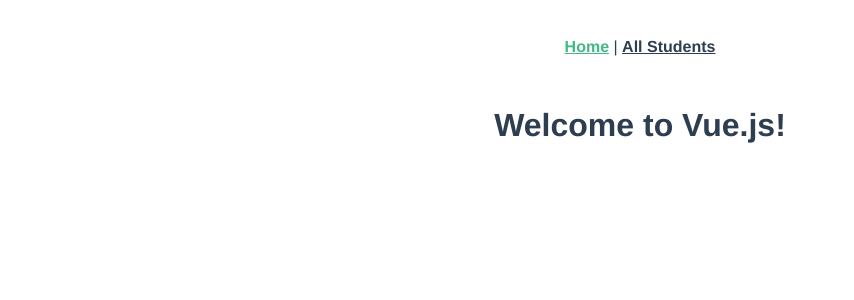
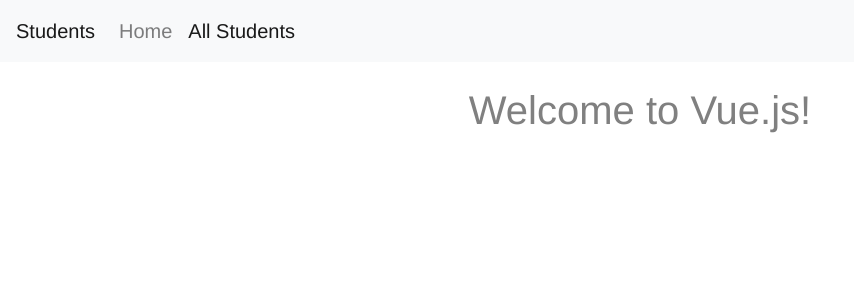
Before and after one commit to twhitelow1/community-resume-app, a Vue app: page / in a window 1280 px wide. Shown: the top 300 px of the page, without its empty margins (0-854 px from the left). Built offline with nearby package versions, Linux system fonts and the light colour scheme.

Commit message:
style index page

```diff
--- a/public/index.html
+++ b/public/index.html
@@ -4,6 +4,7 @@
     <meta charset="utf-8">
     <meta http-equiv="X-UA-Compatible" content="IE=edge">
     <meta name="viewport" content="width=device-width,initial-scale=1.0">
+    <link rel="stylesheet" href="https://cdn.jsdelivr.net/npm/bootstrap@4.5.3/dist/css/bootstrap.min.css" integrity="sha384-TX8t27EcRE3e/ihU7zmQxVncDAy5uIKz4rEkgIXeMed4M0jlfIDPvg6uqKI2xXr2" crossorigin="anonymous">
     <link rel="icon" href="<%= BASE_URL %>favicon.ico">
     <title><%= htmlWebpackPlugin.options.title %></title>
   </head>
--- a/src/App.vue
+++ b/src/App.vue
@@ -1,10 +1,33 @@
 <template>
   <div id="app">
-    <div id="nav">
-      <router-link to="/">Home</router-link> |
-      <router-link to="/students">All Students</router-link>
-    </div>
-    <router-view/>
+    <nav class="navbar navbar-expand-lg navbar-light bg-light">
+      <a class="navbar-brand" href="#">Students</a>
+      <button
+        class="navbar-toggler"
+        type="button"
+        data-toggle="collapse"
+        data-target="#navbarNav"
+        aria-controls="navbarNav"
+        aria-expanded="false"
+        aria-label="Toggle navigation"
+      >
+        <span class="navbar-toggler-icon"></span>
+      </button>
+      <div class="collapse navbar-collapse" id="navbarNav">
+        <ul class="navbar-nav">
+          <li class="nav-item">
+            <a class="nav-link" href="/">
+              Home
+              <span class="sr-only">(current)</span>
+            </a>
+          </li>
+          <li class="nav-item active">
+            <a class="nav-link" href="/students">All Students</a>
+          </li>
+        </ul>
+      </div>
+    </nav>
+    <router-view />
   </div>
 </template>
 
--- a/src/views/Home.vue
+++ b/src/views/Home.vue
@@ -1,10 +1,14 @@
 <template>
   <div class="home">
+    <br>
     <h1>{{ message }}</h1>
   </div>
 </template>
 
 <style>
+h1 {
+  color: black;
+}
 </style>
 
 <script>
--- a/src/views/StudentsIndex.vue
+++ b/src/views/StudentsIndex.vue
@@ -1,20 +1,73 @@
 <template>
   <div class="students-index">
-    <div v-for="student in students">
-      <h1>All Students</h1>
-      <div >
-        <img v-bind:src="student.photo" v-bind:alt="student.firstName"/>
-        <h2> {{ student.firstName}}  {{ student.lastName}}</h2>
-        <p>{{ student.shortBio}}</p>
-        <button>View Resume</button>
+    <br />
+    <br />
+    <h1>All Students</h1>
+    <br>
+    <br>
+    <div class="container">
+    <div class="row">
+      <div class="col-sm-4" v-for="student in students">
+        <div class="card">
+          <div class="card-body">
+             <img v-bind:src="student.photo" v-bind:alt="student.firstName" />
+            <h5 class="card-title">{{ student.firstName }} {{ student.lastName }}</h5>
+            <p class="card-text">{{ student.shortBio }}</p>
+           <a href="#" class="btn btn-primary">View Resume</a>
+          </div>
+        </div>
       </div>
     </div>
-  </div>
+    </div>
+    </div>
 </template>
 
 <style>
+.students-index {
+  background-color: rgb(228, 224, 224);
+  /* background: #9cecfb;
+  background: -webkit-linear-gradient(to right, #0052d4, #65c7f7, #9cecfb);
+  background: linear-gradient(to right, #0052d4, #65c7f7, #9cecfb); */
+}
+
+h1 {
+  color: gray;
+  animation: fade-in 2s ease;
+}
+@keyframes fade-in {
+  0% {
+    opacity: 0;
+  }
+  100% {
+    opacity: 1;
+  }
+}
+
+.card {
+  margin: 0 auto;
+  margin-bottom: 20px;
+  border-radius: 10%;
+}
+
+.card {
+  margin: 0 auto;
+  margin-bottom: 20px;
+  border-radius: 10%;
+}
+
+.card-title {
+  font-weight: bold;
+}
+
 img {
   border-radius: 50%;
+  width: 70%;
+  padding: 1em;
+  margin-left: 1em;
+}
+
+a {
+  font-size: 20px;
 }
 </style>
 
```
Also changed, not shown: 1 other file (tests, documents, lock files or other folders).
